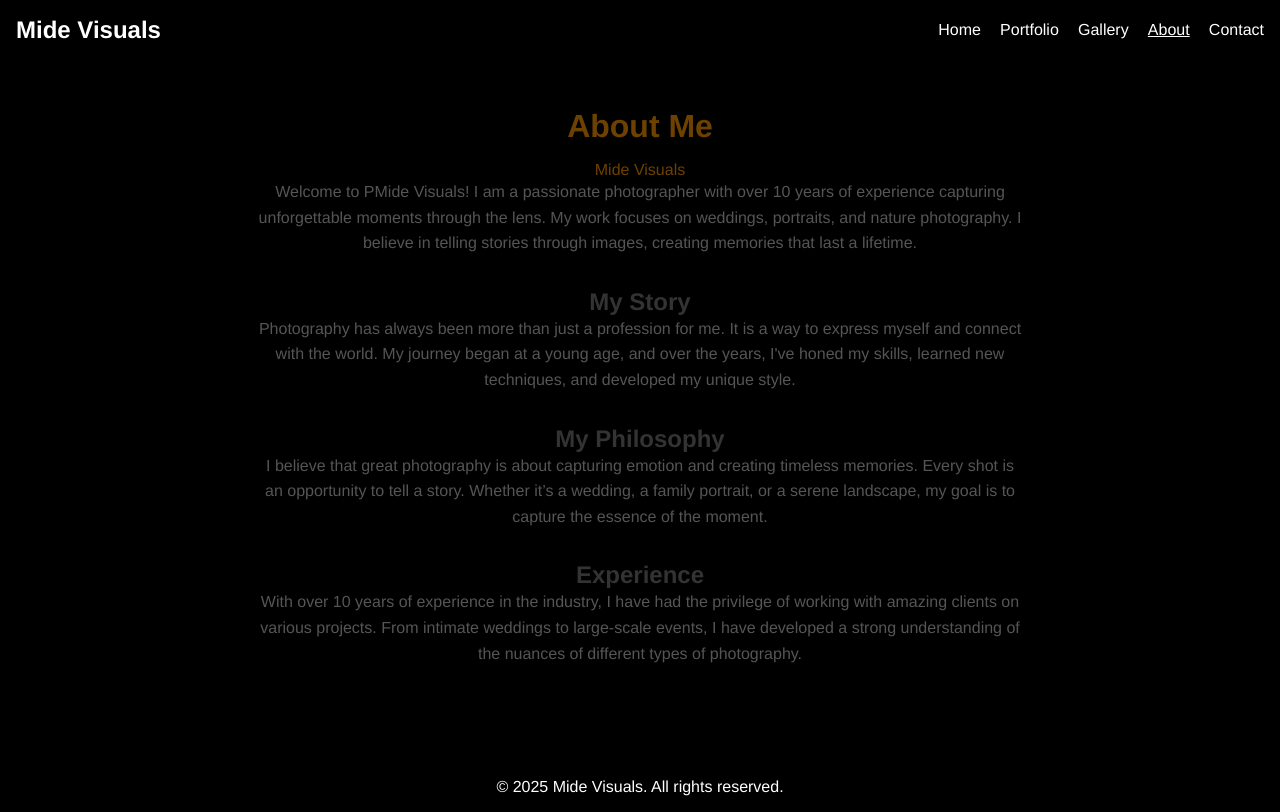
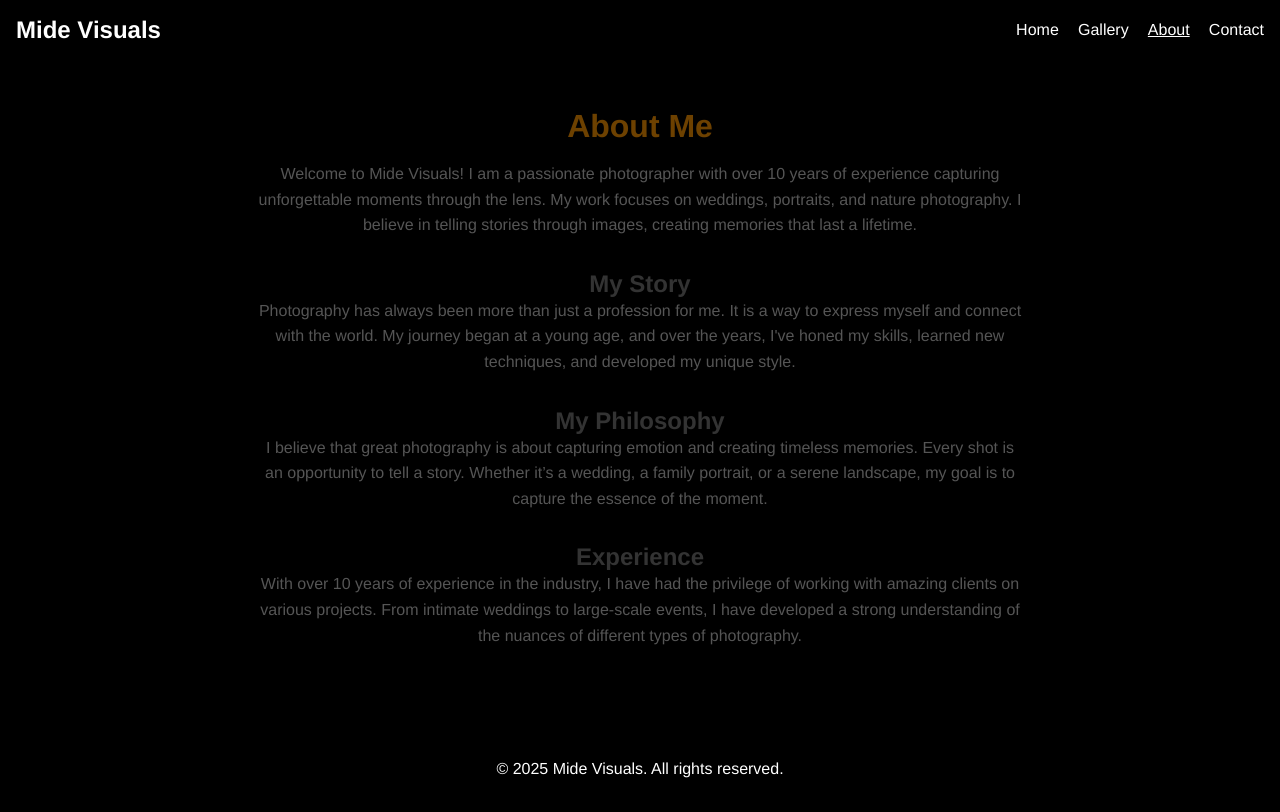
Before and after one commit to SMoney1-hub/mide-visuals, a plain HTML site: page about.html in a window 1280 px wide. Drawn offline with Linux system fonts and the light colour scheme.

Commit message:
about.html

```diff
--- a/about.html
+++ b/about.html
@@ -12,7 +12,6 @@
       <div class="logo">Mide Visuals</div>
       <ul class="nav-links">
         <li><a href="index.html">Home</a></li>
-        <li><a href="portfolio.html">Portfolio</a></li>
         <li><a href="gallery.html">Gallery</a></li>
         <li><a href="about.html" class="active">About</a></li>
         <li><a href="contact.html">Contact</a></li>
@@ -22,8 +21,8 @@
 
   <main>
     <section class="about">
-      <h1>About Me</h1>Mide Visuals
-      <p>Welcome to PMide Visuals! I am a passionate photographer with over 10 years of experience capturing unforgettable moments through the lens. My work focuses on weddings, portraits, and nature photography. I believe in telling stories through images, creating memories that last a lifetime.</p>
+      <h1>About Me</h1>
+      <p>Welcome to Mide Visuals! I am a passionate photographer with over 10 years of experience capturing unforgettable moments through the lens. My work focuses on weddings, portraits, and nature photography. I believe in telling stories through images, creating memories that last a lifetime.</p>
 
       <h2>My Story</h2>
       <p>Photography has always been more than just a profession for me. It is a way to express myself and connect with the world. My journey began at a young age, and over the years, I've honed my skills, learned new techniques, and developed my unique style.</p>
```
